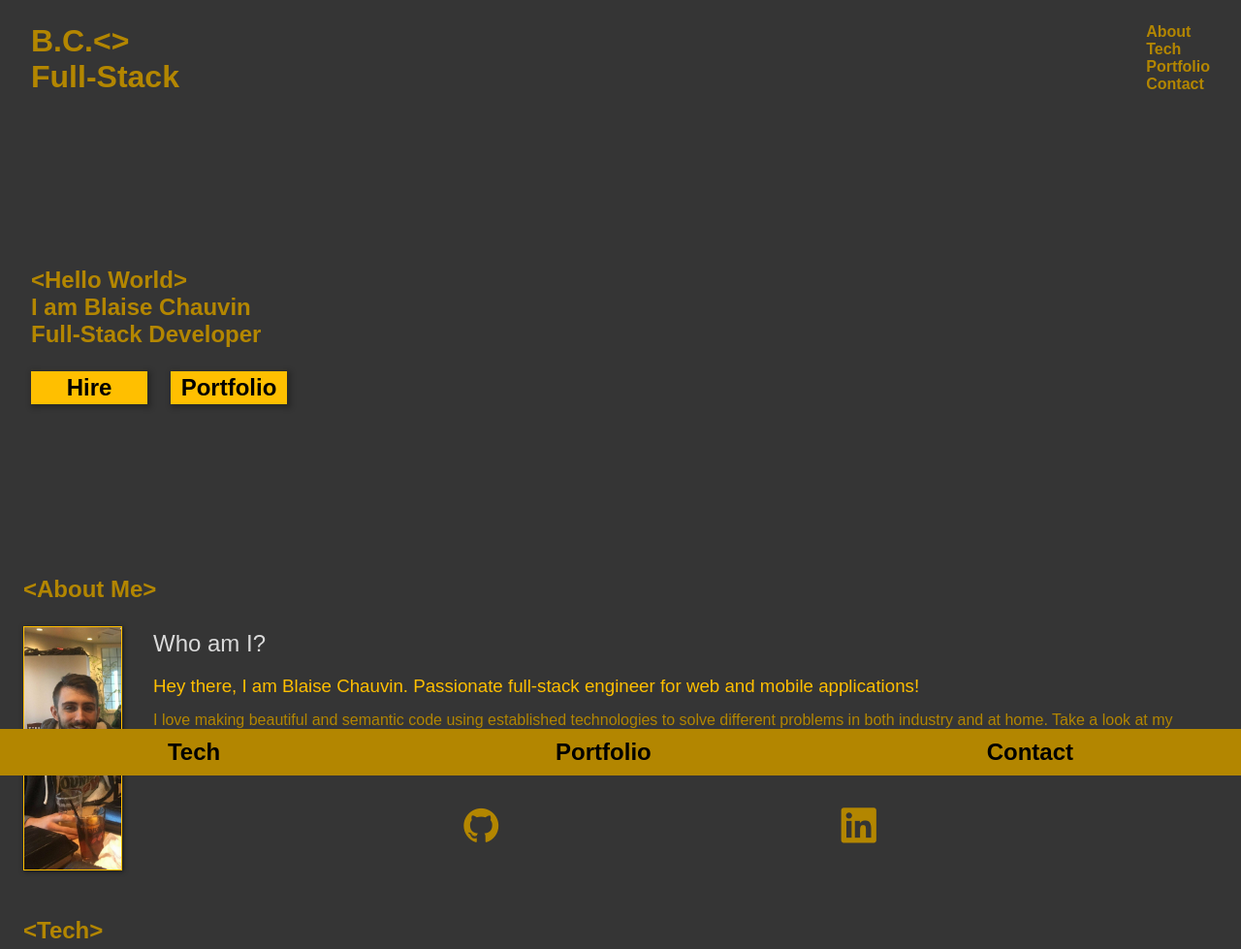
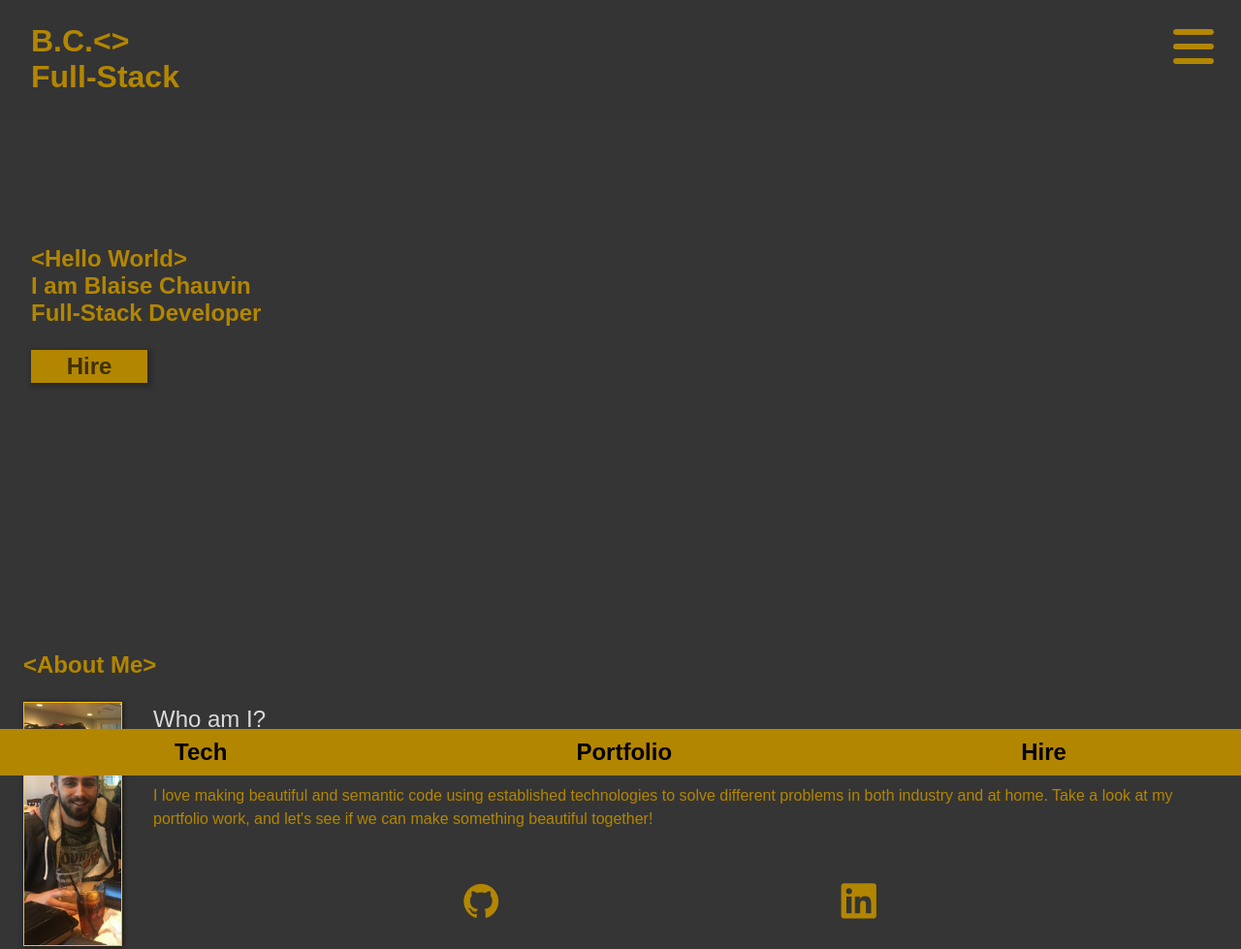
Before and after one commit to BlaiseChauvin/Portfolio-Website, a plain HTML site: page index.html in a window 1280 px wide. Shown: the top 979 px of the page at 97% size. Drawn offline with nearby package versions, Linux system fonts and the light colour scheme; a web font is replaced by a local one.

Commit message:
Add Curtin Menu, fix colors

```diff
--- a/index.html
+++ b/index.html
@@ -16,19 +16,25 @@
     <script src="mobileNavFeature.js"></script>
 
 </head>
+
+
 <body class="container">
     <header>
         <!-- BC<> Full-Stack Title don't freak out -->
         <h1 id="title"><a href="#">B.C.&#60&#62 <br>Full-Stack</a></h1>
-        <!-- Sticky Navagation -->
-        <nav id="navContainer">
-            <ul id="navBar">
-                <li><a href="#">About</a></li>
-                <li><a href="#">Tech</a></li>
-                <li><a href="#">Portfolio</a></li>
-                <li><a href="#">Contact</a></li>
+        <!-- Navagation -->
+        <nav id="myNav" class="nav-overlay">
+            <!-- close Button -->
+            <a href="javascript:void(0)" class="closebtn" onclick="closeNav()">&times;</a>
+            <!-- Nav Content -->
+            <ul class="overlay-content">
+                <li><a href="#about" class="ripple" onclick="closeNav()">About</a></li>
+                <li><a href="#tech" class="ripple" onclick="closeNav()">Tech</a></li>
+                <li><a href="#portfolio" class="ripple" onclick="closeNav()">Portfolio</a></li>
+                <li><a href="#contact" class="ripple" onclick="closeNav()">Contact</a></li>
             </ul>
         </nav>
+        <i class="fa-solid fa-bars" onclick="openNav()"></i>
     </header>
 
     <main>
@@ -36,19 +42,13 @@
         <section class="main-content">
             <h1>&#60Hello World&#62 <br>I am Blaise Chauvin <br>Full-Stack Developer</h1>
             <form class="CTA">
-                <a href="#"><button>Hire</button></a>
-                <a href="#"><button>Portfolio</button></a>
+                <a href="#contact" class="ripple">Hire</a>
+                <!-- <a href="#" class="ripple">Portfolio</a> -->
             </form>
         </section>
 
-        <!-- Cool Shapes coughcough jwst**-->
-        <!-- <section class="jwst">
-            <h2>JWST HERE</h2>
-            <div class="top" id="hexagon"></div>
-        </section> -->
-
         <!-- About Me -->
-        <section class="about">
+        <section id="about" class="about">
             <h1>&#60About Me&#62</h1>
             <!-- Action Shot -->
             <img class="action-photo" src="resources/26910154_1870619866303946_2172071280110598560_o.jpg" alt="Action Photo of Blaise Chauvin">
@@ -63,14 +63,14 @@
 
             <!-- Linked-In, Git-Hub links. Codecademy?-->
             <div class="social">
-                <i class="devicon-github-original"></i>
-                <i class="devicon-linkedin-plain"></i>
+                <a href="https://github.com/BlaiseChauvin" target="_blank"><i class="devicon-github-original"></i></a>
+                <a href="https://www.linkedin.com/in/blaise-chauvin-452008215/" target="_blank"><i class="devicon-linkedin-plain"></i></a>
             </div>
 
         </section>
 
         <!-- Tech -->
-        <section class="tech">
+        <section id="tech" class="tech">
             <h1>&#60Tech&#62</h1>
             <div class="tech-icons">
                 <i class="devicon-html5-plain"></i>
@@ -88,7 +88,7 @@
             </section> -->
 
         <!-- Contact -->
-        <section class="contact">
+        <section id="contact" class="contact">
             <h1>&#60Contact&#62</h1>
             <img class="contact-photo" src="resources/hands-1947915_960_720.jpg" alt="Contact Form Image">
             <!-- Form here -->
@@ -97,9 +97,9 @@
         <footer>
             <nav id="footer-nav">
                 <ul>
-                    <li><a href="#" class="ripple">Tech</a></li>
-                    <li><a href="#" class="ripple">Portfolio</a></li>
-                    <li><a href="#" class="ripple">Contact</a></li>
+                    <li><a href="#tech" class="ripple">Tech</a></li>
+                    <li><a href="#portfolio" class="ripple">Portfolio</a></li>
+                    <li><a href="#contact" class="ripple">Hire</a></li>
                 </ul>
             </nav>
         </footer>
--- a/mobileNavFeature.js
+++ b/mobileNavFeature.js
@@ -1,13 +1,10 @@
 /* Open when someone clicks on the span element */
-function openNav() {
-    document.getElementById("navBar").style.display = "block";
-    document.getElementsById("closebtn").style.display = "block";
-    document.getElementsById("openbtn").style.display = "none";
-  }
+let openNav = () => {
+  document.getElementById("myNav").style.width = "100%";
+}
 
-  /* Close when someone clicks on the "x" symbol inside the overlay */
-  function closeNav() {
-    document.getElementById("navBar").style.display = "none";
-    document.getElementsByClassName("closebtn").style.display = "none";
 
-  }
+/* Close when someone clicks on the "x" symbol inside the overlay */
+let closeNav = () => {
+  document.getElementById("myNav").style.width = "0%";
+}
--- a/resources/style.css
+++ b/resources/style.css
@@ -64,27 +64,6 @@ a {
 }
 
 
-
-
-/* Grid Container*/
-
-.container {
-    display: grid;
-    grid-template-columns: repeat(3, 1fr);
-    grid-template-rows: 1fr 8fr;
-    grid-template-areas:
-        "header header header"
-        "landing landing landing";
-}
-
-header { grid-area: header;}
-
-main { grid-area: landing;}
-
-
-
-
-
 /* Real Grid */
 
 main {
@@ -92,7 +71,6 @@ main {
     grid-template-columns: repeat(3, 1fr);
     grid-template-areas:
         "intro intro intro"
-        ". jwst jwst"
         "about about about"
         "tech tech tech"
         "cont cont cont";
@@ -100,7 +78,6 @@ main {
 }
 
 .main-content { grid-area: intro; }
-.jwst { grid-area: jwst; }
 .about { grid-area: about; }
 .tech {grid-area: tech;}
 .contact { grid-area: cont; }
@@ -112,18 +89,90 @@ main {
 /* Header */
 
 header {
-    margin: 1.5em 2em;
+    padding: 1.5em 2em;
     display: flex;
     justify-content: space-between;
+    position: fixed;
+    width: 100%;
+    background-color: #353535ea;
+    top: 0;
+    z-index: 1;
+}
+
+header i {
+    font-size: 48px;
+    cursor: pointer;
+    margin-right: 60px;
+    color: #B38600;
+}
+
+header i:hover,
+header i:active,
+#title a:hover,
+#title a:active{
+    color: #FFBF00;
+}
+
+
+
+.nav-overlay {
+    height: 100%;
+    width: 0%;
+    position: fixed;
+    z-index: 999;
+    right: 0;
+    top: 0;
+    background-color: rgb(0, 0, 0);
+    background-color: rgba(0, 0, 0, 0.9);
+    overflow-x: hidden;
+    transition: 0.5s;
+}
+
+.overlay-content {
     position: relative;
+    top: 18%;
+    width: 100%;
+    text-align: center;
+    margin-top: 30px;
 }
+
+.nav-overlay a {
+    padding: 30px;
+    font-size: 36px;
+    display: block;
+    transition: 0.3s;
+  }
+
+.nav-overlay .closebtn {
+    position: absolute;
+    top: 20px;
+    right: 45px;
+    font-size: 60px;
+}
+
+.nav-overlay a:hover,
+.nav-overlay a:focus {
+    color: black;
+    background-color: #FFBF00;
+  }
+
+@media screen and (max-height: 450px) {
+    .nav-overlay a {
+        font-size: 20px
+    }
+    .nav-overlay .closebtn {
+      font-size: 40px;
+      top: 15px;
+      right: 35px;
+    }
+  }
 
 
 
 /* Landing */
 
 .main-content {
-    min-height: 400px;
+    min-height: 600px;
     display: flex;
     flex-direction: column;
     justify-content: center;
@@ -134,53 +183,24 @@ header {
     display: flex;
 }
 
-.CTA button {
+.CTA a {
     font-family: 'Megrim', 'M Plus 1 Code', sans-serif;
     font-size: 24px;
     font-weight: 600;
     cursor: pointer;
     margin: 1em 1em 0 0;
-    background: #FFBF00;
-    border: none;
+    background: #B38600;
     box-shadow: 1.96237px 1.96237px 5.3965px 1.96237px rgba(0, 0, 0, 0.25);
     width: 120px;
     height: 34.34px;
     display: flex;
     align-items: center;
     justify-content: center;
-    transition-duration: 0.4s;
-    overflow: hidden;
-    position: relative;
+    color: rgba(0, 0, 0, 0.64);
 }
 
-button:after {
-    content: "";
-    background: #FFBF00;
-    display: block;
-    position: absolute;
-    padding-top: 300%;
-    padding-left: 350%;
-    margin-left: -20px !important;
-    margin-top: -120%;
-    opacity: 0;
-    transition: all 0.8s
-}
-
-button:active:after {
-    padding: 0;
-    margin: 0;
-    opacity: 1;
-    transition: 0s
-}
-
-.CTA a {
-    color: rgba(0, 0, 0, 0.64);
-    text-decoration: none;
-}
-
-.CTA button:hover,
-.CTA button:focus{
-    background-color: #B38600;
+.CTA a:hover {
+    background-color: #FFBF00;
 }
 
 
@@ -272,7 +292,6 @@ button:active:after {
 /* Fixed footer with nav for mobile */
 
 footer {
-    background-color: #DADADA;
     position: fixed;
     bottom: 0;
     width: 100%;
```
